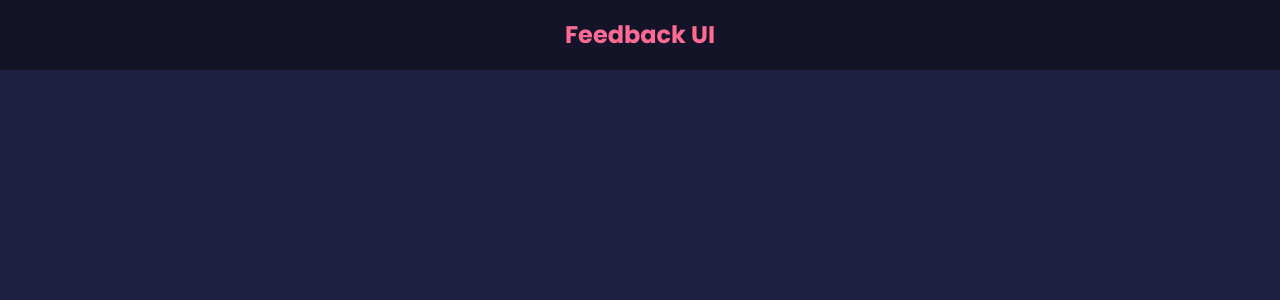
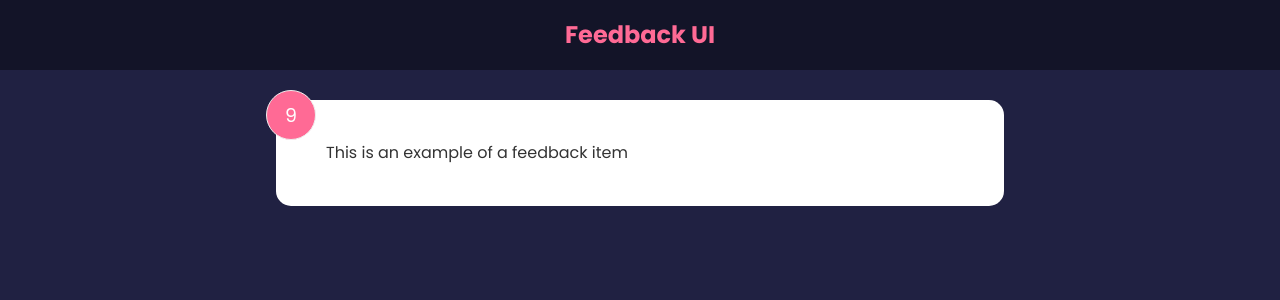
Before and after one commit to Kgaogel09/reactjs-course, a React (Create React App) app in the folder feedback-app/: page / in a window 1280 px wide. Shown: the top 300 px of the page. Built offline with nearby package versions, Linux system fonts and the light colour scheme.

Commit message:
use state hook

```diff
--- a/feedback-app/src/App.js
+++ b/feedback-app/src/App.js
@@ -1,9 +1,13 @@
+import FeedbackItem from "./components/FeedbackItem"
 import Header from "./components/Header"
 
 function App() {
   return (
     <>
       <Header />
+      <div className='container'>
+        <FeedbackItem />
+      </div>
     </>
   )
 }
--- /dev/null
+++ b/feedback-app/src/components/FeedbackItem.jsx
@@ -0,0 +1,15 @@
+import { useState } from "react"
+
+function FeedbackItem() {
+  const [rating, setRating] = useState(9)
+  const [text, setText] = useState("This is an example of a feedback item")
+
+  return (
+    <div className='card'>
+      <div className='num-display'>{rating}</div>
+      <div className='text-display'>{text}</div>
+    </div>
+  )
+}
+
+export default FeedbackItem
```
